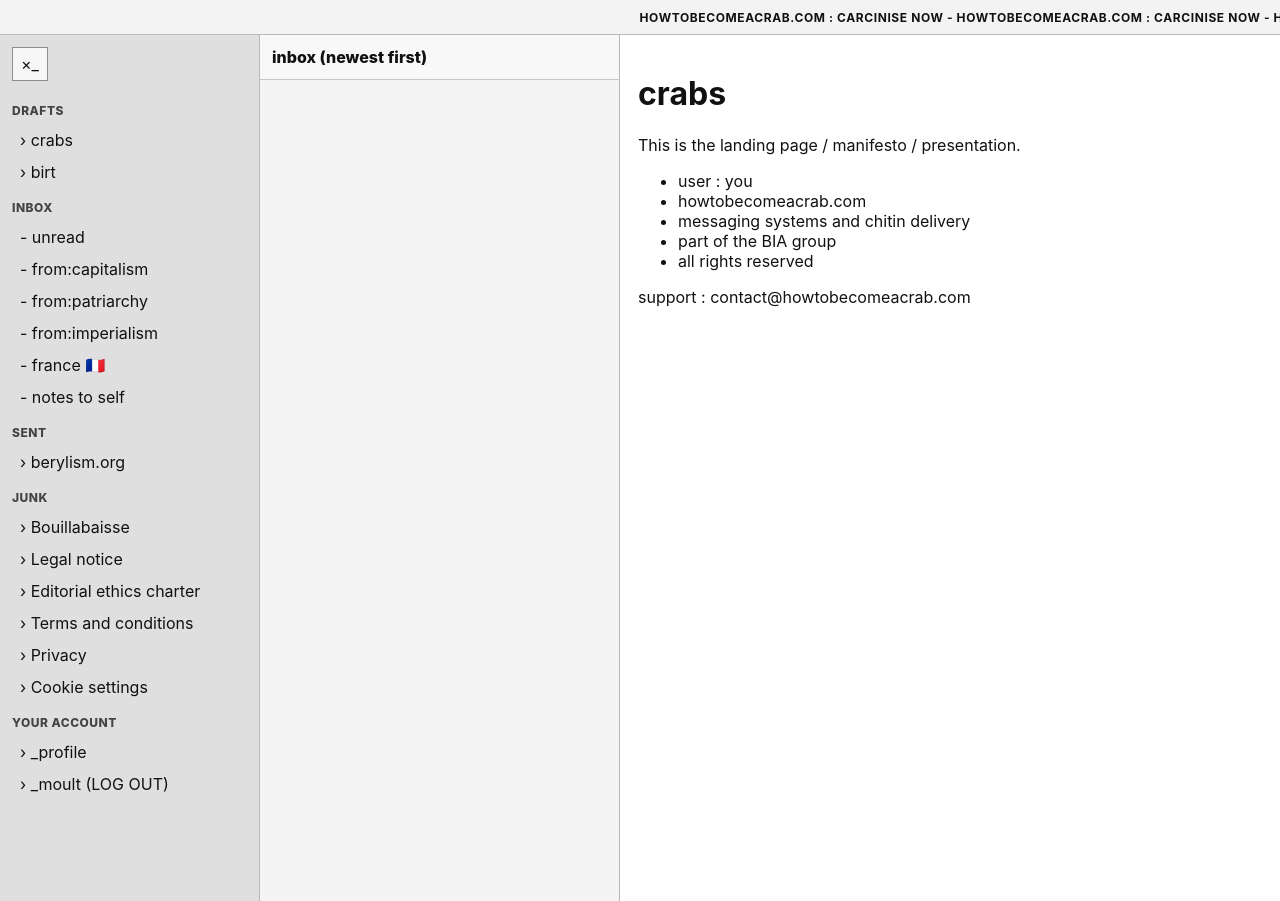
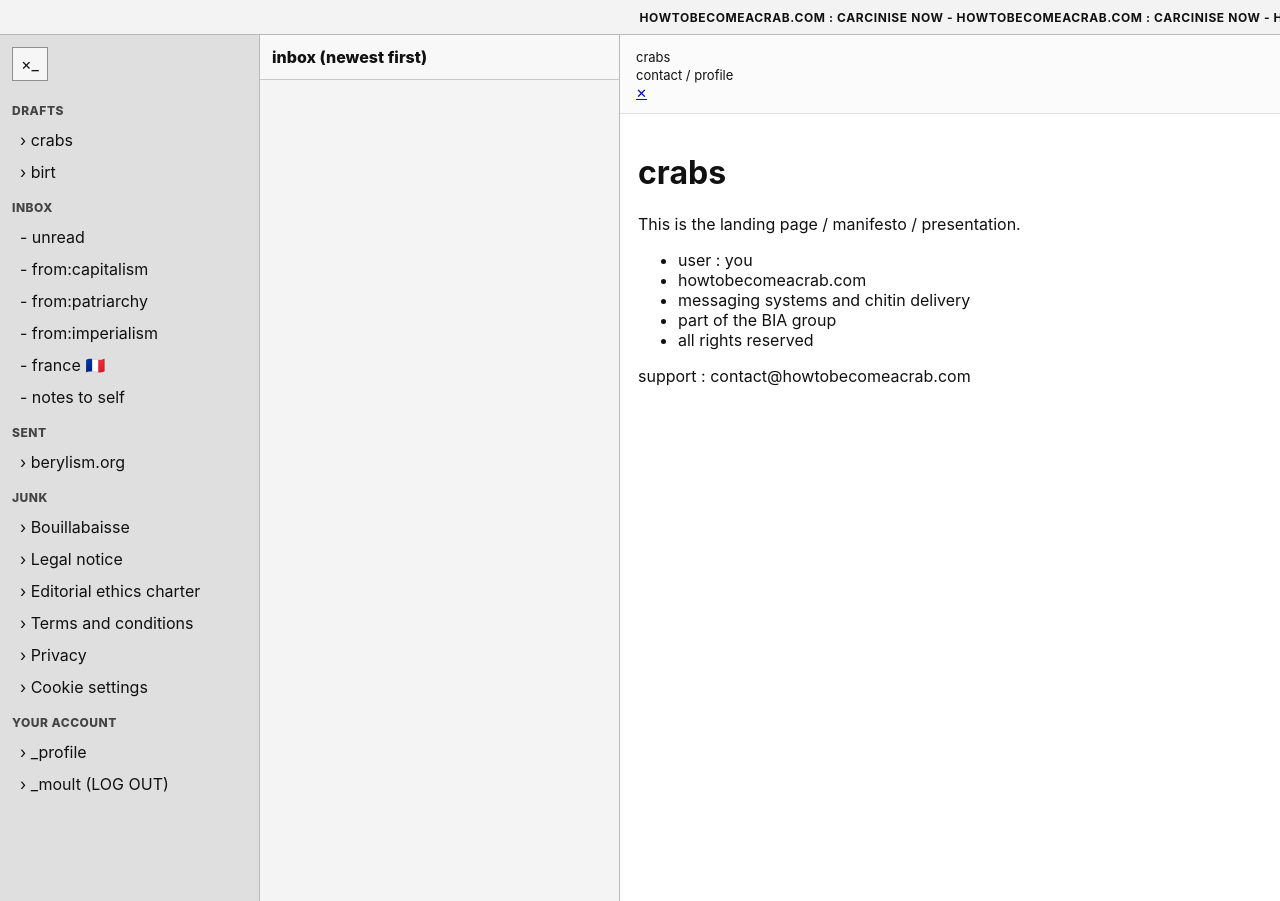
Before and after one commit to blhls/howtobecomeacrab, a Jekyll site: the page built from mail/index.md, in a window 1280 px wide. Built offline with Jekyll 4.4.1, drawn with Linux system fonts in a browser that asks for light colours.

Commit message:
Update mail.html

```diff
--- a/_layouts/mail.html
+++ b/_layouts/mail.html
@@ -190,15 +190,25 @@
     </aside>
 
     <main class="view">
+     {% if page.show_close != false %}
+  <div class="email-header">
+    <div class="hdr-left">
       {% if page.email_view %}
-        <div class="email-header">
         <div><strong>from :</strong> {{ page.from | default: "UNKNOWN" }}</div>
         <div><strong>to :</strong> YOU</div>
         <div><strong>date :</strong> {{ page.date | date: "%d/%m/%Y" }}</div>
         <div><strong>subject :</strong> {{ page.subject | default: page.title }}</div>
         <div><strong>cc :</strong> {{ page.cc | default: "BLHLS" }}</div>
+      {% else %}
+        <div class="contact-title">{{ page.title }}</div>
+        <div class="contact-sub">contact / profile</div>
+      {% endif %}
+    </div>
+
+    <a class="closebtn" href="{{ site.baseurl }}{{ page.close_to | default: '/mail/blank/' }}">✕</a>
   </div>
 {% endif %}
+
 
       <div class="email-body">
         {{ content }}
```
Lines whose indentation alone changed are shown as unchanged.
